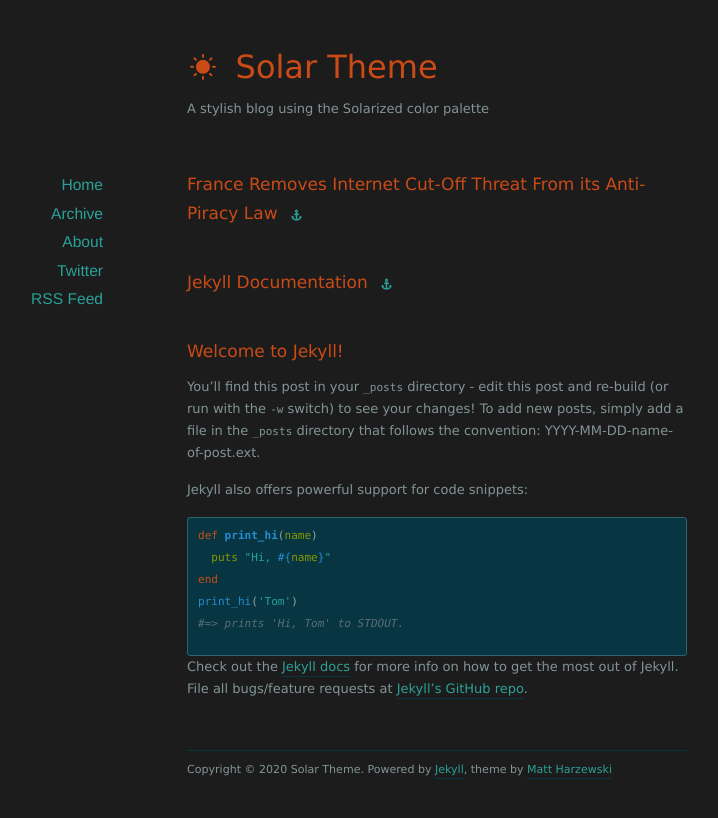
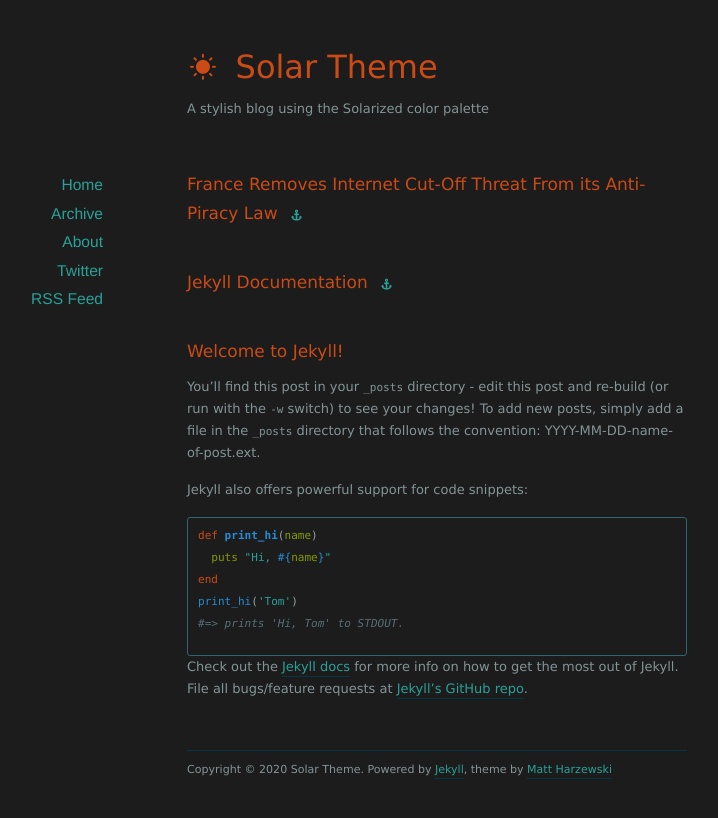
Before and after one commit to Zernach/zernach.github.io, a Jekyll site: the page built from index.html, in a window 1280 px wide. Shown: the top 818 px of the page, without its empty margins (203-921 px from the left). Built offline with Jekyll 4.4.1, drawn with Linux system fonts in a browser that asks for light colours; nearby versions of some CDN libraries; the list of posts is cut into pages by our own code.

Commit message:
testing changing background color to #1c1c1c

```diff
--- a/assets/css/colors-dark.css
+++ b/assets/css/colors-dark.css
@@ -49,7 +49,7 @@ blockquote {
 
 /*** Pygments ***/
 .highlight{
-	background-color: #073642;
+	background-color: #1c1c1c;
 	color: #93a1a1;
 	border: 1px solid #2d6472;
     border-radius: 3px 3px 3px 3px;
```
